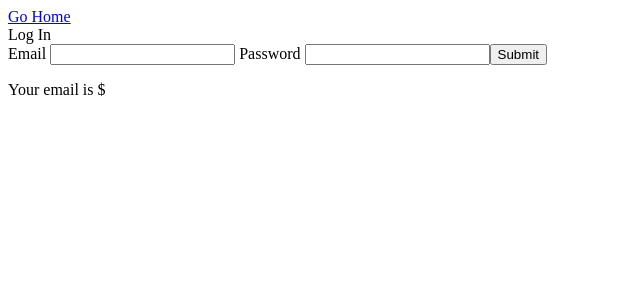
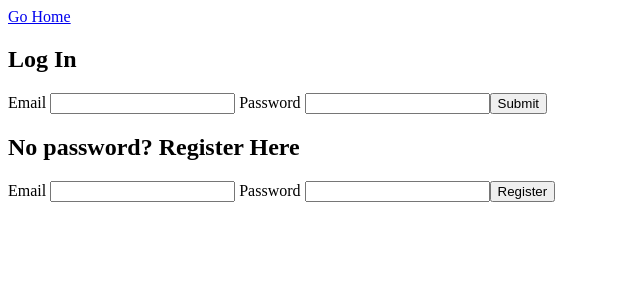
Before and after one commit to maureenv/flask-project, a React (Create React App) app in the folder src/static/: page /login in a window 1280 px wide. Shown: the top 300 px of the page, without its empty margins (0-640 px from the left). Built offline with nearby package versions, Linux system fonts and the light colour scheme.

Commit message:
Create register form

```diff
--- a/src/static/src/view/components/pages/login.js
+++ b/src/static/src/view/components/pages/login.js
@@ -6,15 +6,31 @@ class Login extends Component {
   state = {
     password: '',
     email: '',
+    registerPassword: '',
+    registerEmail: '',
     session: null,
+    error: null,
   }
 
-  submit = e => {
+  submitLogin = e => {
     e.preventDefault()
 
     const data = this.state
-    console.log(data, 'the data')
     fetch('/login', {
+      method: "POST",
+      body: JSON.stringify(data),
+      headers: {'Content-Type': 'application/json'},
+    })
+    .then(response => response.json())
+    .then(data => this.setState({ session: data }))
+    .catch((err)=> console.log(err, 'the error'))
+  }
+
+  submitRegistration = e => {
+    e.preventDefault()
+
+    const data = this.state
+    fetch('/register', {
       method: "POST",
       body: JSON.stringify(data),
       headers: {'Content-Type': 'application/json'},
@@ -26,17 +42,25 @@ class Login extends Component {
 
   render() {
     const {
+      email,
       session
     } = this.state
     console.log(session, 'your session')
     return (
       <div>
-        <div> Log In </div>
+        <h2> Log In </h2>
         <label> Email </label><input type="text" id="email" onChange={ e => this.setState({ email: e.target.value })} name="email"/>
         <label> Password </label><input type="password" id="password" onChange={ e => this.setState({ password: e.target.value })} name="password"/>
 
-        <button onClick={ this.submit }>Submit</button>
-        <p> Your email is ${ session } </p>
+        <button onClick={ this.submitLogin }>Submit</button>
+        { session && <p> Your email is { session } </p> }
+
+        {/* FOR REGISTERING */}
+        <h2> No password? Register Here </h2>
+        <label> Email </label><input type="text" id="email" onChange={ e => this.setState({ registerEmail: e.target.value })} name="email"/>
+        <label> Password </label><input type="password" id="password" onChange={ e => this.setState({ registerPassword: e.target.value })} name="password"/>
+
+        <button onClick={ this.submitRegistration }>Register</button>
       </div>
     )
   }
```
Also changed, not shown: 2 other files (tests, documents, lock files or other folders).
